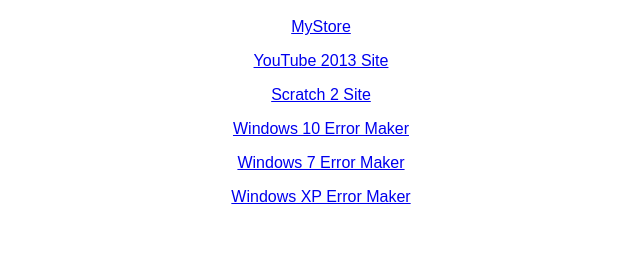
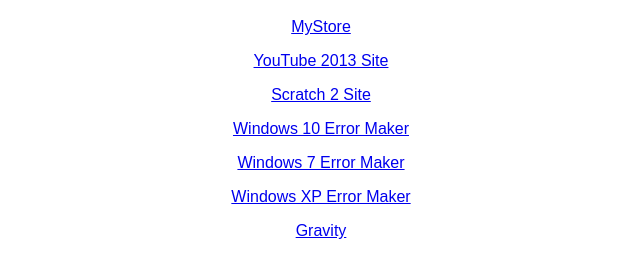
Before and after one commit to Clockiscool1234/clockiscool1234.github.io, a plain HTML site: page index.html in a window 1280 px wide. Shown: the part 48-326 px from the top of the page, without its empty margins (319-959 px from the left). Drawn offline with Linux system fonts and the light colour scheme.

Commit message:
Update index.html

```diff
--- a/index.html
+++ b/index.html
@@ -11,6 +11,7 @@
 <a href="w10-err-mkr/"><p style="font-family: Arial, sans-serif">Windows 10 Error Maker</p><a/>
 <a href="w7-err-mkr/"><p style="font-family: Arial, sans-serif">Windows 7 Error Maker</p><a/>
 <a href="wxp-err-mkr/"><p style="font-family: Arial, sans-serif">Windows XP Error Maker</p><a/>
+<a href="home.html"><p style="font-family: Arial, sans-serif">Gravity</p><a/>
 </center>
 </body>
 </html>
```
